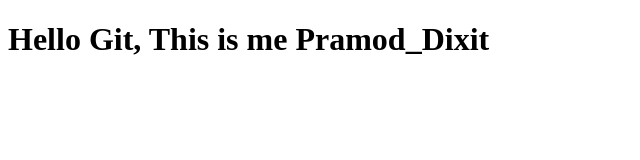
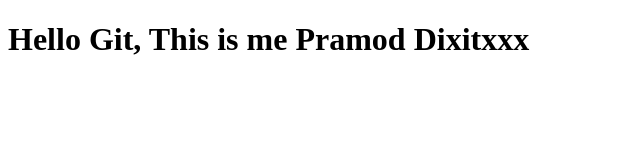
Before and after one commit to pramod824/Notes, a plain HTML site: page index.html in a window 1280 px wide. Shown: the whole page, without its empty margins (0-640 px from the left). Drawn offline with Linux system fonts and the light colour scheme.

Commit message:
smthing xx

```diff
--- a/index.html
+++ b/index.html
@@ -6,6 +6,6 @@
     <title>Document</title>
 </head>
 <body>
-    <h1>Hello Git, This is me Pramod_Dixit</h1>
+    <h1>Hello Git, This is me Pramod Dixitxxx</h1>
 </body>
 </html>
```
